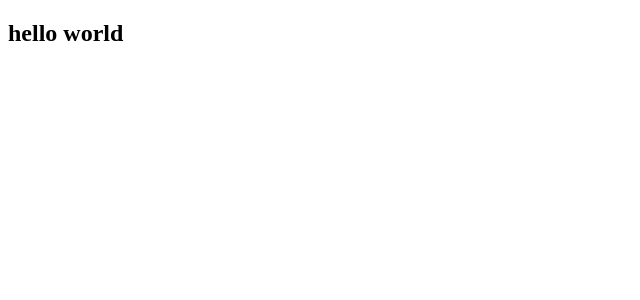
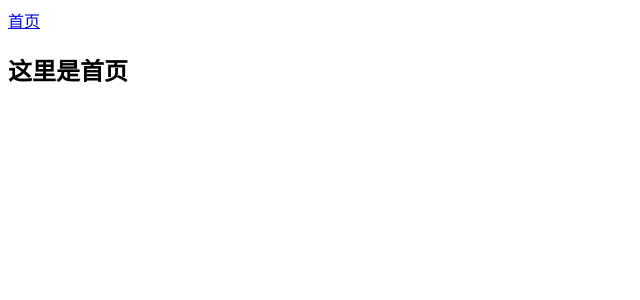
Before and after one commit to gssggssg/Vue-learning, a Vue app: page /#/home in a window 1280 px wide. Shown: the top 300 px of the page, without its empty margins (0-640 px from the left). Built offline with nearby package versions, Linux system fonts and the light colour scheme.

Commit message:
feat-add VueRouter

```diff
--- a/src/App.vue
+++ b/src/App.vue
@@ -1,16 +1,12 @@
 <template>
   <div id="app">
-    <HelloWorld msg="Welcome to Your Vue.js App" />
+    <router-link to="/home">首页</router-link>
+    <router-view> </router-view>
   </div>
 </template>
 
 <script>
-import HelloWorld from "./components/HelloWorld.vue";
-
 export default {
   name: "App",
-  components: {
-    HelloWorld,
-  },
 };
 </script>
--- a/src/main.js
+++ b/src/main.js
@@ -1,7 +1,14 @@
 import Vue from "vue";
 import App from "./App.vue";
+import ElementUI from 'element-ui';
+import 'element-ui/lib/theme-chalk/index.css';
+import VueRouter from "vue-router";
+import router from "./router";
 
 Vue.config.productionTip = false; // 取消开发提示
+
+Vue.use(ElementUI);
+Vue.use(VueRouter);
 
 /**
  * 第一种方式：使用 VueComponents 实例原型
@@ -21,8 +28,11 @@ Vue.config.productionTip = false; // 取消开发提示
 // 全局事件总线
 
 new Vue({
+  el: "#app",
   render: (h) => h(App),
   beforeCreate() {
     Vue.prototype.$bus = this;
   },
+  // 引进路由
+  router:router
 }).$mount("#app");
--- /dev/null
+++ b/src/pages/MyHome/index.vue
@@ -0,0 +1,16 @@
+<template>
+  <div>
+    <h2>{{ msg }}</h2>
+  </div>
+</template>
+
+<script>
+export default {
+  name: "MyHome",
+  data() {
+    return {
+      msg: "这里是首页",
+    };
+  },
+};
+</script>
--- /dev/null
+++ b/src/router/index.js
@@ -0,0 +1,12 @@
+import VueRouter from "vue-router";
+import MyHome from '../pages/MyHome'
+
+// 初始化 Vue router 路由
+export default new VueRouter({
+  routes: [
+    {
+      path: "/home",
+      component: MyHome,
+    },
+  ],
+});
```
